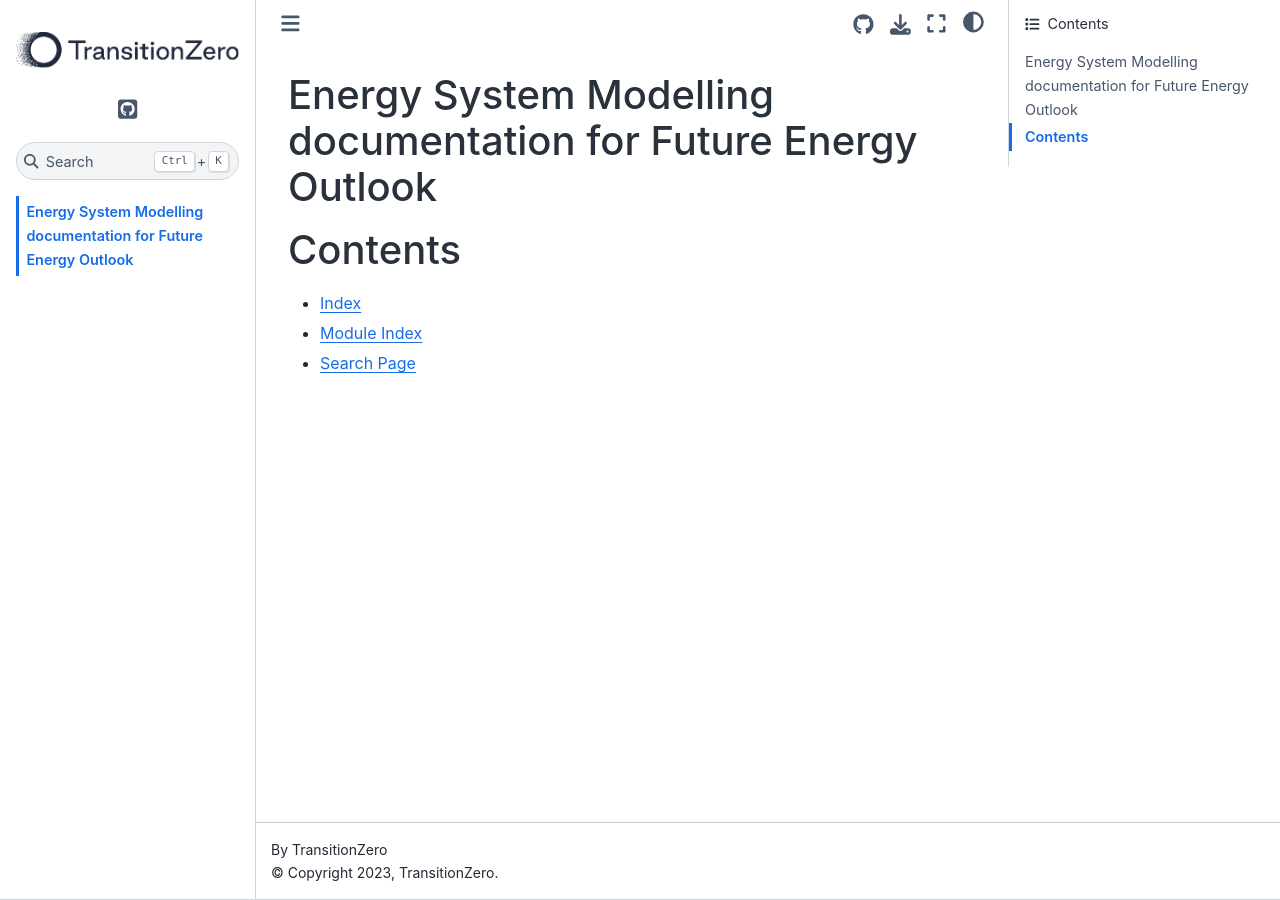
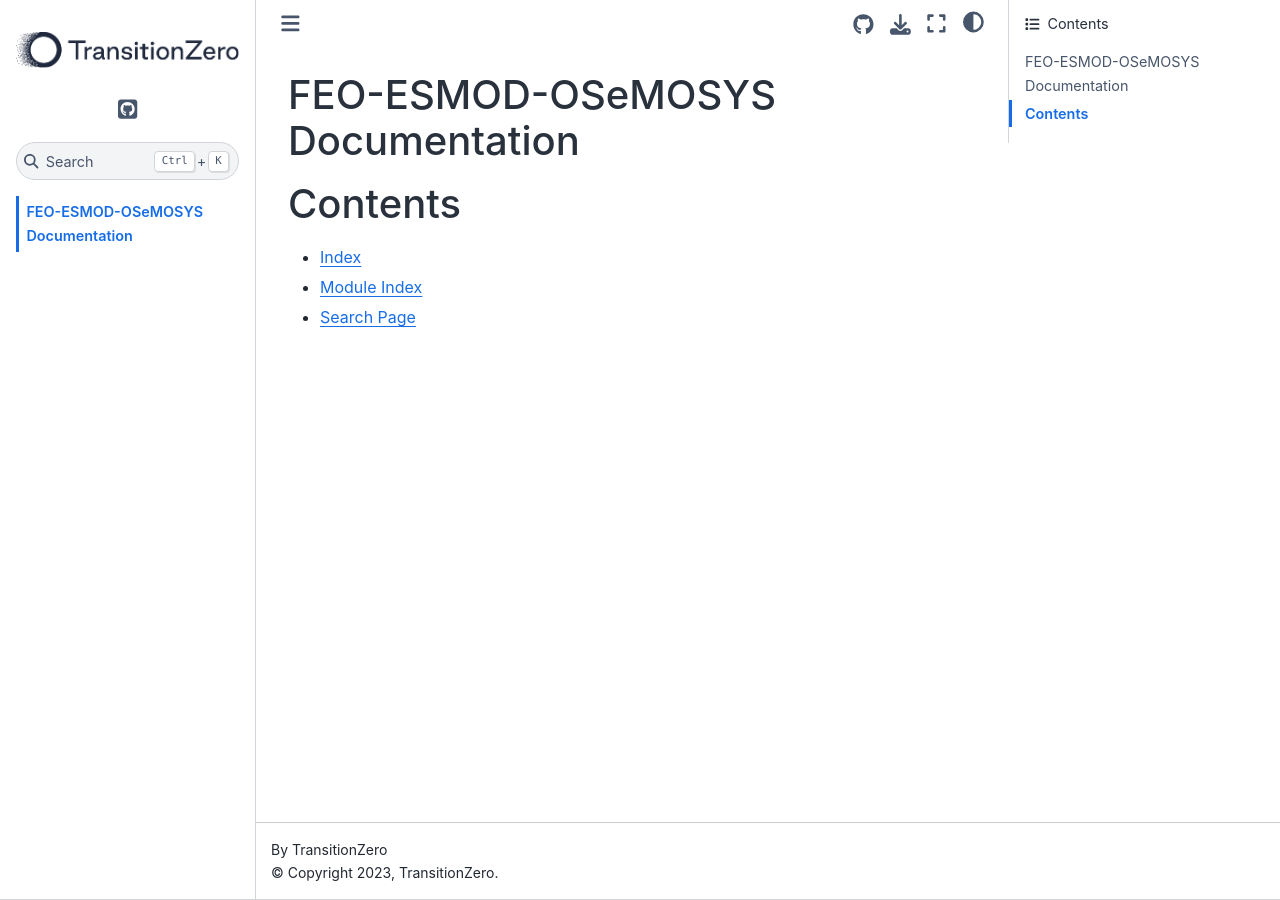
Before and after one commit to OSeMOSYS/osemosys_global, a Sphinx documentation site: the page built from docs/index.rst, in a window 1280 px wide. Built offline with Sphinx 7.4.7 and the Sphinx Book theme 1.1.4, drawn with Linux system fonts in a browser that asks for light colours; the version number is read from the project's files by our own code.

Commit message:
Updated docs

```diff
--- a/docs/index.rst
+++ b/docs/index.rst
@@ -3,8 +3,8 @@
    You can adapt this file completely to your liking, but it should at least
    contain the root `toctree` directive.
 
-Energy System Modelling documentation for Future Energy Outlook
-===============================================================
+FEO-ESMOD-OSeMOSYS Documentation
+================================
 
 .. toctree::
    :maxdepth: 2
```
Also changed, not shown: docs/indonesia.md (added, +24 -0 lines).
